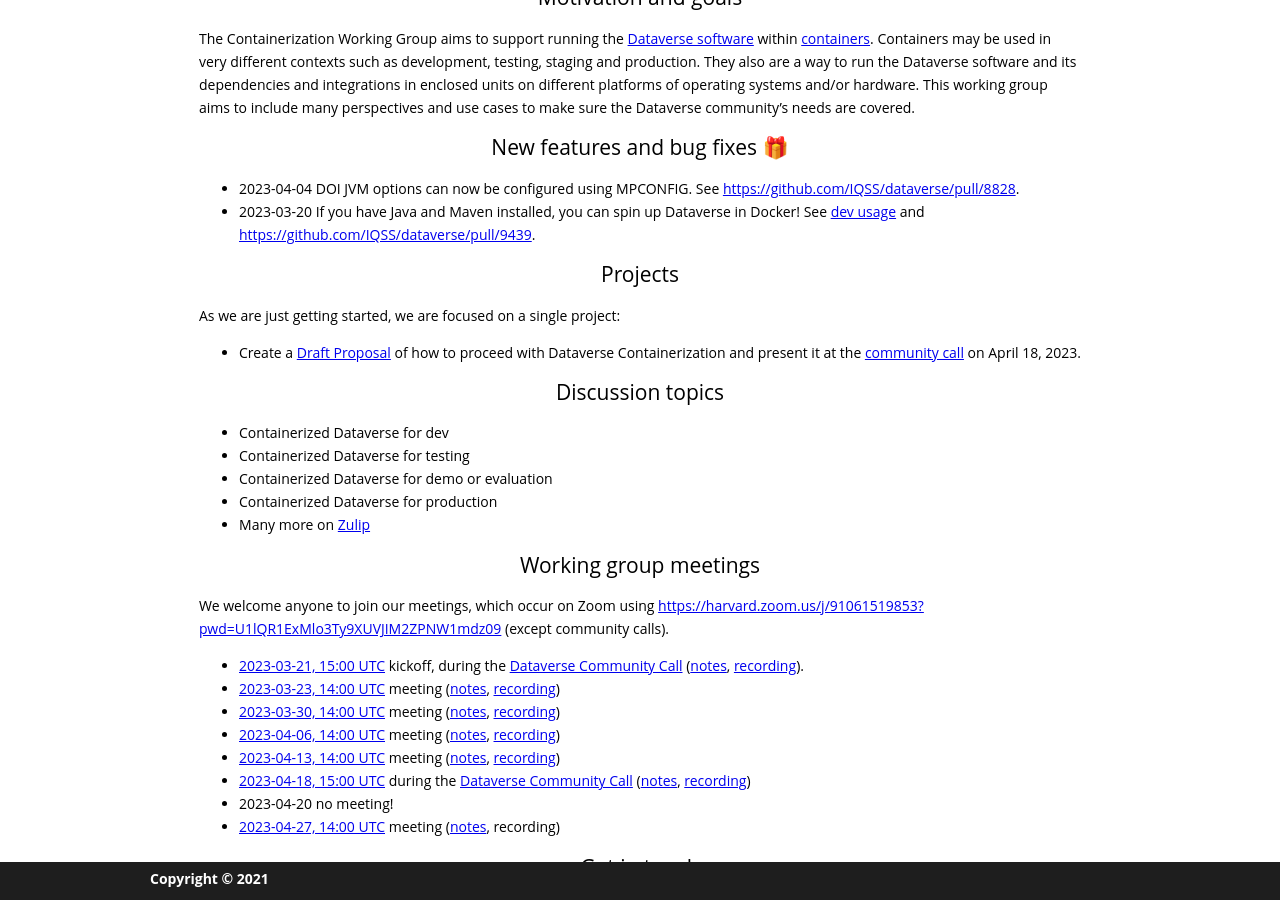
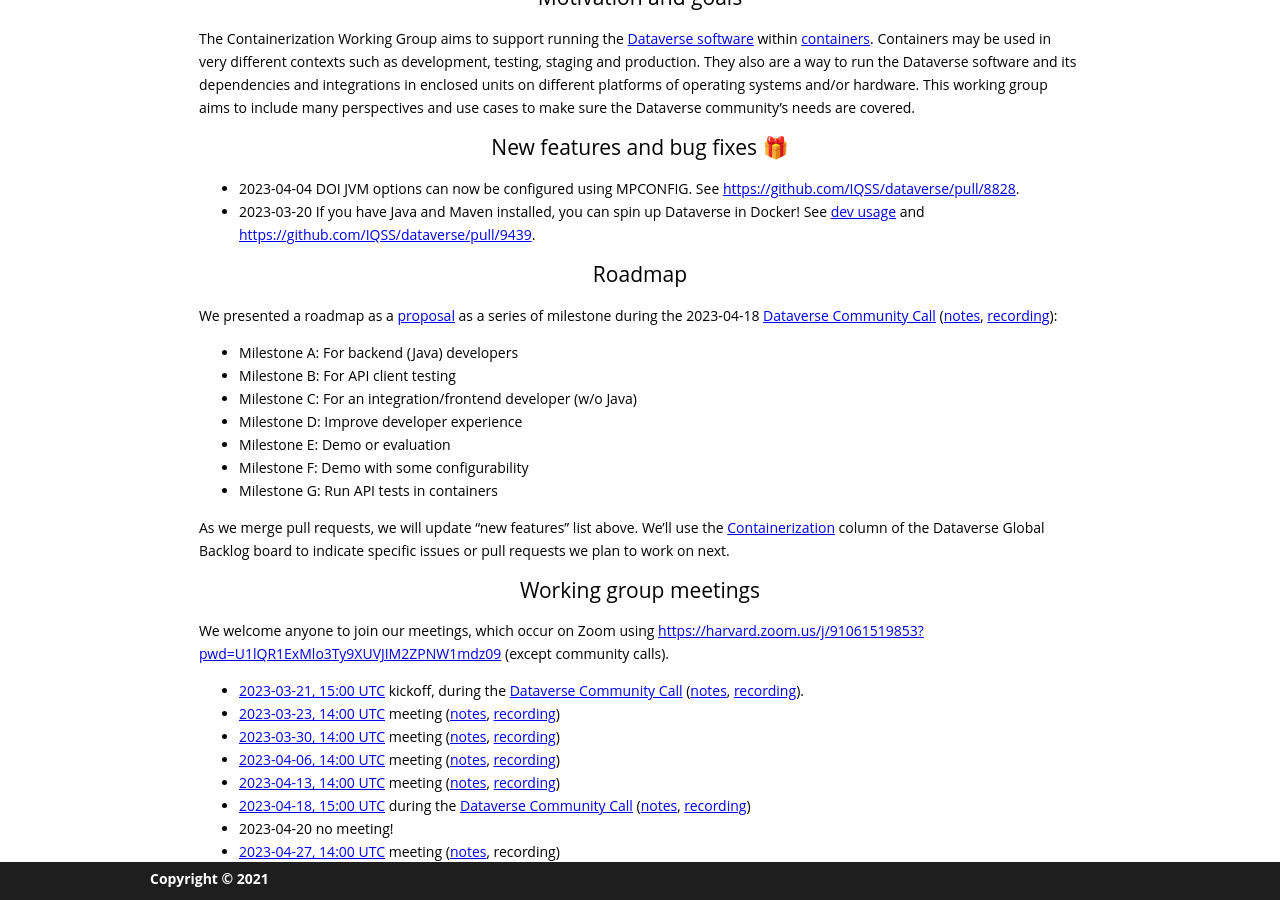
Before and after one commit to gdcc/ct.gdcc.io, a Jekyll site: the page built from index.md, in a window 1280 px wide and 900 px high, scrolled down 573 px. Built offline with Jekyll 4.4.1, drawn with Linux system fonts in a browser that asks for light colours; our own code applies the rules of GitHub Pages for plain Markdown files.

Commit message:
add roadmap section

```diff
--- a/index.md
+++ b/index.md
@@ -16,19 +16,19 @@ This working group aims to include many perspectives and use cases to make sure
 
 [dev usage]: https://preview.guides.gdcc.io/en/develop/container/dev-usage.html
 
-## Projects
+## Roadmap
 
-As we are just getting started, we are focused on a single project:
+We presented a roadmap as a [proposal](https://docs.google.com/document/d/14DHDB24Cp_kzpYqhHCKCtnzOw8_WuLOOONyqJHSsaYM/edit) as a series of milestone during the 2023-04-18 [Dataverse Community Call](https://dataverse.org/community-calls) ([notes](https://docs.google.com/document/d/1TmvLrvDJ2dtPN6e6Iu4RT-qFQo4XeR5Tn-TGhvB9mFE/edit?usp=sharing), [recording](https://harvard.zoom.us/rec/share/qQJLuOQYIX5FA5Fsandjuu3L4qIgmV9AKOZ0tZu3ZPcdDmcVw-2D7qn9VcCAojIk.PHPDAOdOWYI_hXCr)):
 
-- Create a [Draft Proposal](https://docs.google.com/document/d/14DHDB24Cp_kzpYqhHCKCtnzOw8_WuLOOONyqJHSsaYM/edit) of how to proceed with Dataverse Containerization and present it at the [community call](https://dataverse.org/community-calls) on April 18, 2023.
+- Milestone A: For backend (Java) developers
+- Milestone B: For API client testing
+- Milestone C: For an integration/frontend developer (w/o Java)
+- Milestone D: Improve developer experience
+- Milestone E: Demo or evaluation
+- Milestone F: Demo with some configurability
+- Milestone G: Run API tests in containers
 
-## Discussion topics
-
-- Containerized Dataverse for dev
-- Containerized Dataverse for testing
-- Containerized Dataverse for demo or evaluation
-- Containerized Dataverse for production
-- Many more on [Zulip](https://dataverse.zulipchat.com/#narrow/stream/375812-containers/)
+As we merge pull requests, we will update "new features" list above. We'll use the [Containerization](https://github.com/orgs/IQSS/projects/34/views/17) column of the Dataverse Global Backlog board to indicate specific issues or pull requests we plan to work on next.
 
 ## Working group meetings
 
```
